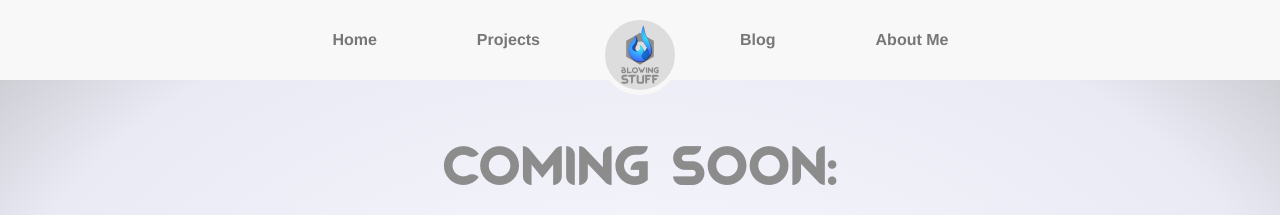
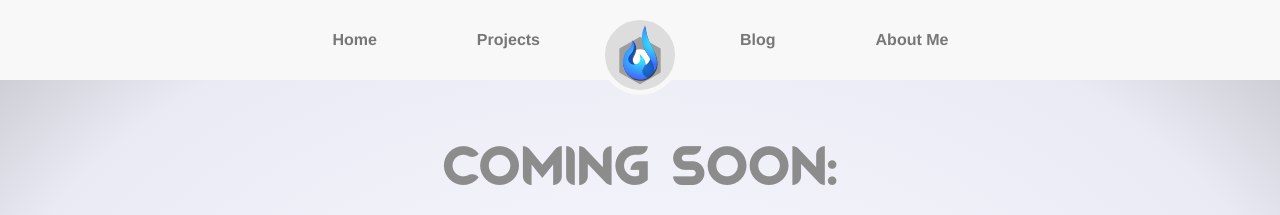
Before and after one commit to roooodcastro/roooodcastro.github.io, a Jekyll site: the page built from index.html, in a window 1280 px wide. Shown: the top 215 px of the page. Built offline with Jekyll 4.4.1, drawn with Linux system fonts in a browser that asks for light colours.

Commit message:
Added new simple logo

```diff
--- a/_includes/header.html
+++ b/_includes/header.html
@@ -10,7 +10,7 @@
                     <span class="icon-bar"></span>
                 </button>
                 <a class="navbar-brand" href="/">
-                    <img alt="{{ site.title }}" src="/images/logo.svg">
+                    <img alt="{{ site.title }}" src="/images/logo_simples.svg">
                 </a>
             </div>
 
```
Also changed, not shown: images/logo_simples.svg (added).
